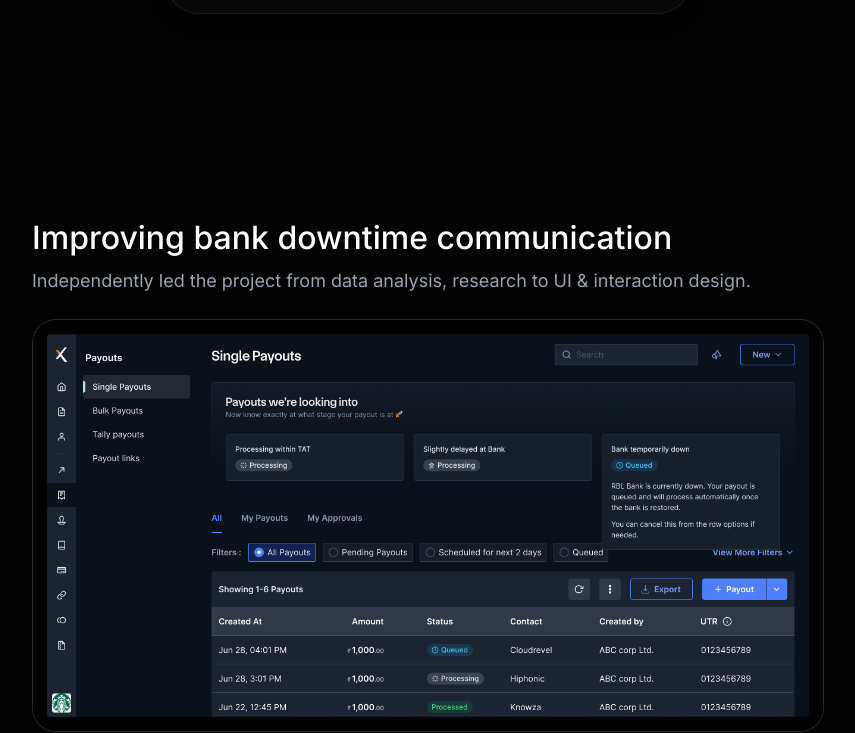
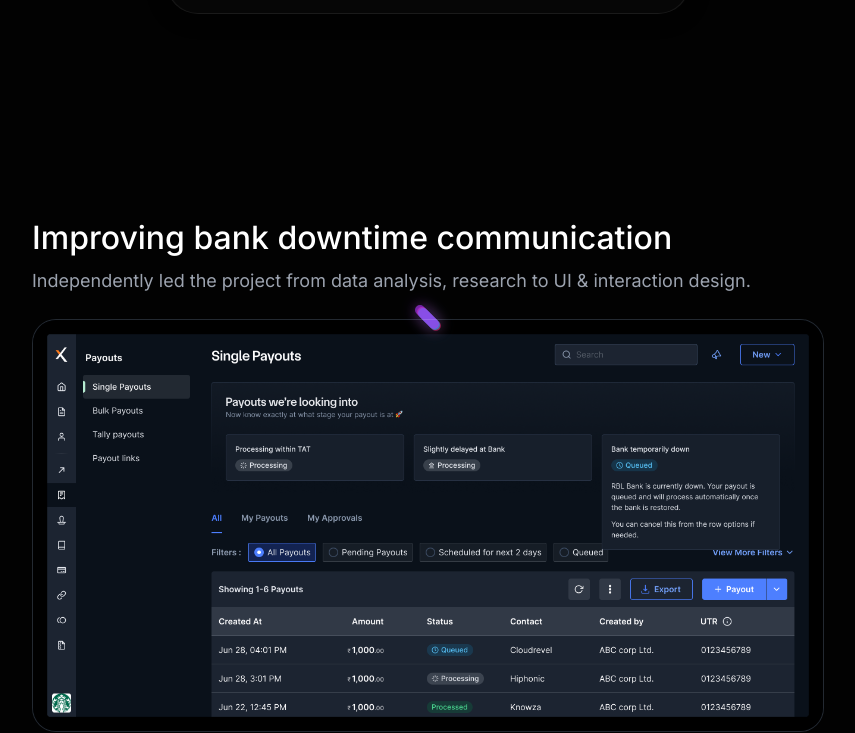
Before and after one commit to prabodhbh/portfolio, a website: page project-bank-downtime.html in a window 1280 px wide. Shown: the part 82-815 px from the top of the page, without its empty margins (212-1067 px from the left). Drawn offline with nearby package versions, Linux system fonts and the light colour scheme.

Commit message:
Fix cursor glitch on project pages by adding chromatic-canvas

```diff
--- a/project-bank-downtime.html
+++ b/project-bank-downtime.html
@@ -18,6 +18,7 @@
 
 <body class="bg-[#020202] text-white overflow-x-hidden custom-cursor-active">
 
+    <canvas id="chromatic-canvas"></canvas>
     <!-- HEADER -->
     <app-navbar></app-navbar>
 
```
Also changed, not shown: project-how-i-ai.html (+1 -0 lines).
